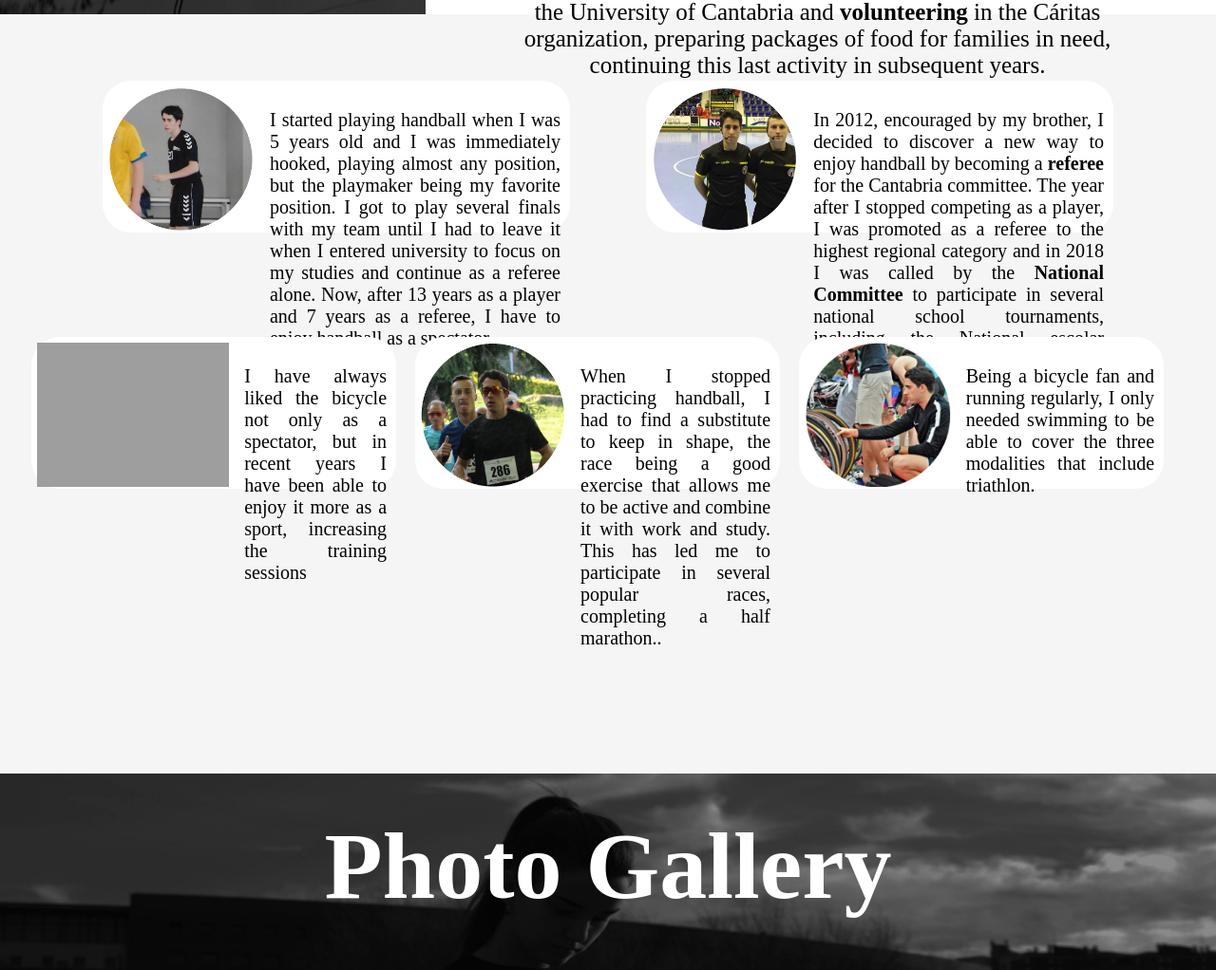
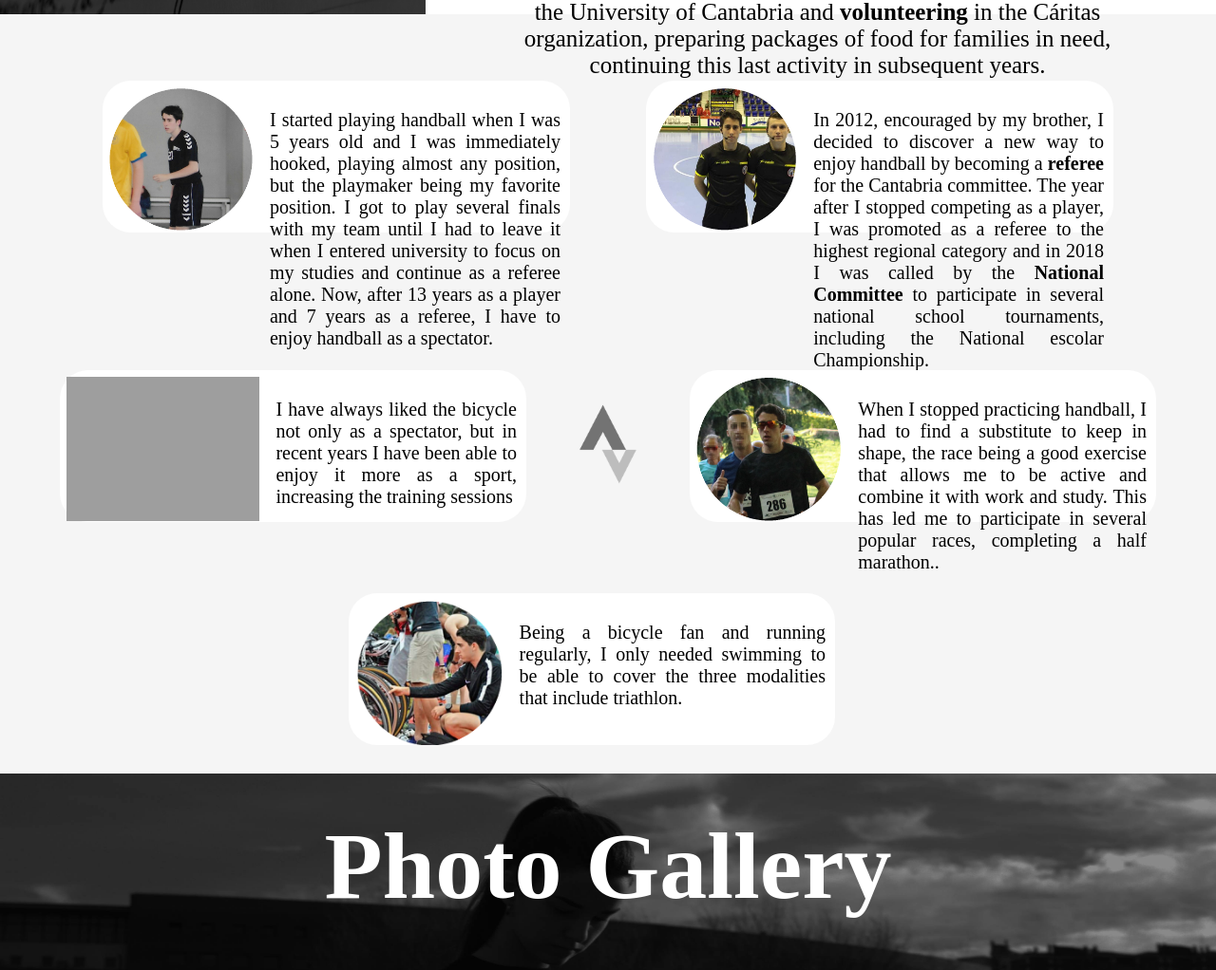
Before and after one commit to Jaimedgp/jaimedgpWeb, a Django app: template resume/templates/index.html in a window 1280 px wide. Shown: the part 2385-3407 px from the top of the page at 95% size. Run offline with Django 3.2, Linux system fonts and the light colour scheme; the template is opened without the code that fills it, so the values that code supplies are empty; grey boxes are pictures that could not be loaded.

Commit message:
Change Sport layout and add Strava link

```diff
--- a/resume/static/css/sport_info.css
+++ b/resume/static/css/sport_info.css
@@ -39,20 +39,22 @@
 .tri-col {
     display: flex;
 
-    margin: 10px 1.8vw;
+    margin: calc(((80vh - 100px) - 40vh) / 4) 1.8vw;
 }
 
-#tri-basics {
-    width: 30vw;
-    height: 20vh;
+.strava-icon{ width: calc(20vw - 160px); }
 
-    margin: 20px 10px;
+.strava-icon > a > img {
+    width: 100%;
+    margin-top: calc((25vh - (20vw - 160px)) / 2);
+
+    filter: grayscale(100%);
 }
 
-#tri-main {
-    width: 60vw;
-    height: 30vh;
+a > img:hover {
+    filter: grayscale(0%);
+}
 
-    margin-left: 20vw;
-    margin-right: 20vw;
+#center-entry {
+    margin: 0 calc((60vw - 80px) /2);
 }
--- a/resume/templates/index.html
+++ b/resume/templates/index.html
@@ -167,21 +167,29 @@
                 </div>
                 <div class="triatlon">
                     <div class="tri-col">
-                        <div class="horizontal-entry" id="tri-basics">
+                        <div class="horizontal-entry">
                             {% load static %}
                             <img src="{% static 'Photos/sport/bici.png' %}"></img>
                             <p>I have always liked the bicycle not only as a spectator, but in recent years I have been able to enjoy it more as a sport, increasing the training sessions</p>
                         </div>
-                        <div class="horizontal-entry" id="tri-basics">
+                        <div class="strava-icon">
+                            <a href="https://www.strava.com/athletes/17781308">
+                                <img width="100%" src="{% static 'Photos/sport/strava.png' %}"></img>
+                            </a>
+                        </div>
+                        <div class="horizontal-entry">
                             {% load static %}
                             <img src="{% static 'Photos/sport/mediamaraton.png' %}"></img>
                             <p>When I stopped practicing handball, I had to find a substitute to keep in shape, the race being a good exercise that allows me to be active and combine it with work and study. This has led me to participate in several popular races, completing a half marathon..</p>
                         </div>
-                        <div class="horizontal-entry" id="tri-basics">
+                    </div>
+                    <div class="tri-col">
+                        <div class="horizontal-entry" id="center-entry">
                             {% load static %}
                             <img src="{% static 'Photos/sport/triatlon.png' %}"></img>
                             <p>Being a bicycle fan and running regularly, I only needed swimming to be able to cover the three modalities that include triathlon.</p>
                         </div>
+                    </div>
                     </div>
                     <!--
                     <div class="tri-col">
```
Also changed, not shown: resume/static/Photos/sport/strava.png (added).
